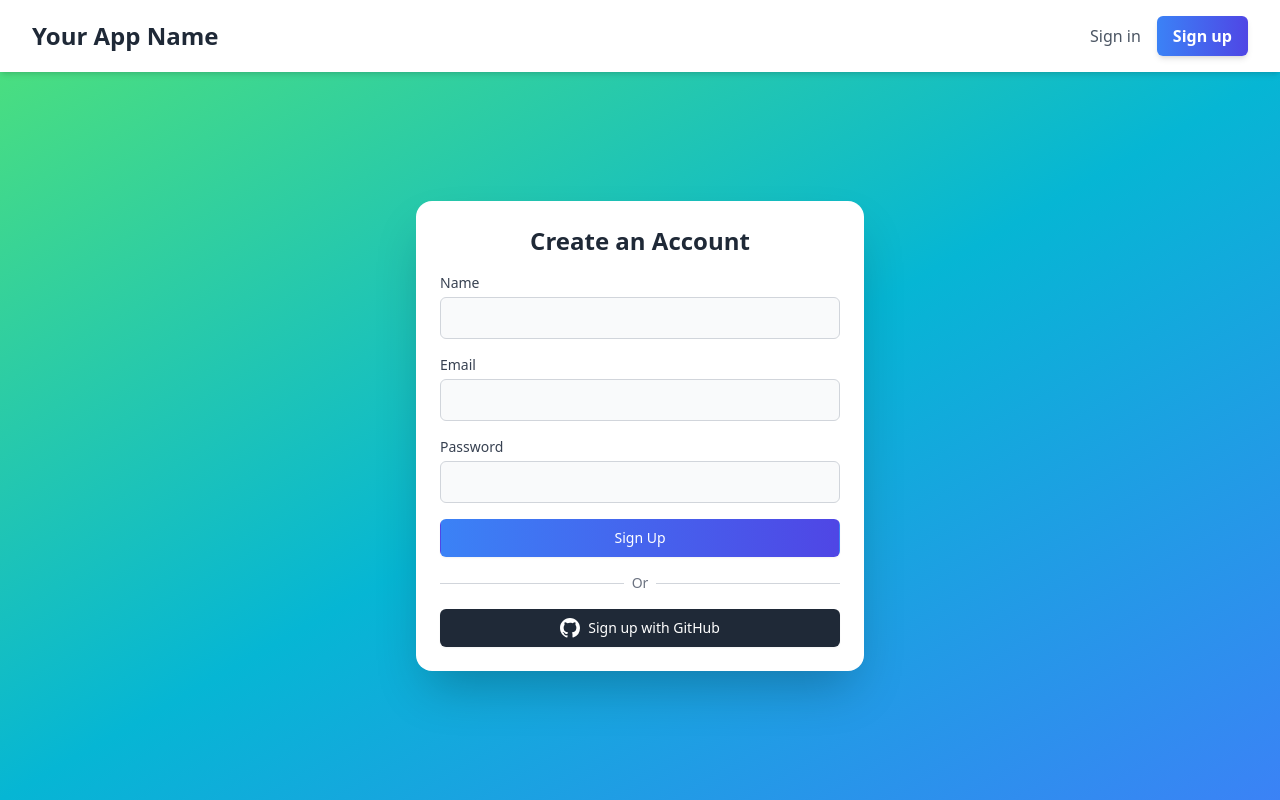
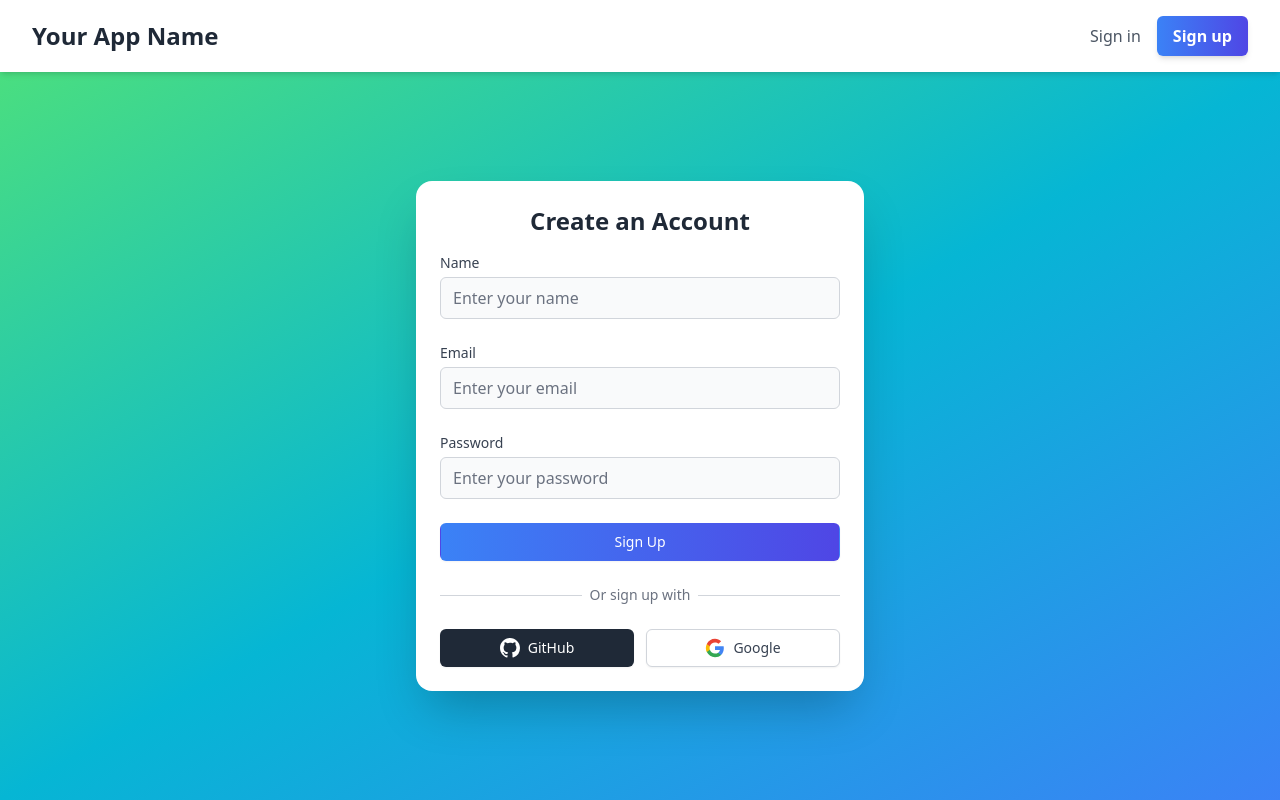
Before and after one commit to toryoto/next-auth, a Next.js app: page /signup in a window 1280 px wide. Built offline with nearby package versions, Linux system fonts and the light colour scheme; no server answers.

Commit message:
Google Auth

```diff
--- /dev/null
+++ b/src/app/components/LoadingSpinner.tsx
@@ -0,0 +1,6 @@
+export const LoadingSpinner = ({ color = 'white' }) => (
+  <svg className="animate-spin h-5 w-5" xmlns="http://www.w3.org/2000/svg" fill="none" viewBox="0 0 24 24">
+    <circle className="opacity-25" cx="12" cy="12" r="10" stroke="currentColor" strokeWidth="4"></circle>
+    <path className="opacity-75" fill={color} d="M4 12a8 8 0 018-8V0C5.373 0 0 5.373 0 12h4zm2 5.291A7.962 7.962 0 014 12H0c0 3.042 1.135 5.824 3 7.938l3-2.647z"></path>
+  </svg>
+)
--- a/src/app/components/SignInForm.tsx
+++ b/src/app/components/SignInForm.tsx
@@ -3,12 +3,14 @@
 import { useState } from 'react'
 import { useRouter } from 'next/navigation'
 import { createClient } from '@/utils/supabase/client'
+import { LoadingSpinner } from './LoadingSpinner'
 
 export default function SignInForm() {
   const [email, setEmail] = useState('')
   const [password, setPassword] = useState('')
   const [error, setError] = useState<string | null>(null)
   const [isLoading, setIsLoading] = useState(false)
+  const [loadingProvider, setLoadingProvider] = useState<string | null>(null)
   const router = useRouter()
   const supabase = createClient()
 
@@ -25,6 +27,7 @@ export default function SignInForm() {
       if (error) throw error
 
       if (data.session) {
+        console.log(111)
         router.push('/dashboard')
       } else {
         console.error('Session not established after sign in')
@@ -37,25 +40,25 @@ export default function SignInForm() {
     }
   }
 
-  const handleGitHubLogin = async () => {
-    setIsLoading(true)
+  const handleOAuthLogin = async (provider: 'github' | 'google') => {
+    setLoadingProvider(provider)
     try {
       const { data, error } = await supabase.auth.signInWithOAuth({
-        provider: 'github',
+        provider,
         options: {
           redirectTo: `${window.location.origin}/auth/callback`
         }
       })
       if (error) throw error
     } catch (error) {
-      console.error('GitHub login error:', error)
-      alert('Failed to login with GitHub')
-    } finally {
-      setIsLoading(false)
+      console.error(`${provider} login error:`, error)
+      setError(`Failed to login with ${provider}`)
+      setLoadingProvider(null)
     }
   }
 
   return (
+    <div className="space-y-6">
       <form onSubmit={handleSignIn} className="space-y-6">
         <div>
           <label htmlFor="email" className="block text-sm font-medium text-gray-700">
@@ -69,6 +72,7 @@ export default function SignInForm() {
             required
             className="mt-1 block w-full px-3 py-2 bg-gray-50 border border-gray-300 rounded-md text-gray-900 placeholder-gray-500 focus:outline-none focus:ring-2 focus:ring-blue-500 focus:border-blue-500"
             placeholder="Enter your email"
+            disabled={isLoading || loadingProvider !== null}
           />
         </div>
         <div>
@@ -83,19 +87,78 @@ export default function SignInForm() {
             required
             className="mt-1 block w-full px-3 py-2 bg-gray-50 border border-gray-300 rounded-md text-gray-900 placeholder-gray-500 focus:outline-none focus:ring-2 focus:ring-blue-500 focus:border-blue-500"
             placeholder="Enter your password"
+            disabled={isLoading || loadingProvider !== null}
           />
         </div>
         {error && <p className="text-red-600 text-sm">{error}</p>}
         <button
           type="submit"
-        disabled={isLoading}
-        className="w-full flex justify-center py-2 px-4 border border-transparent rounded-md shadow-sm text-sm font-medium text-white bg-gradient-to-r from-blue-500 to-indigo-600 hover:from-blue-600 hover:to-indigo-700 focus:outline-none focus:ring-2 focus:ring-offset-2 focus:ring-blue-500 transition-all duration-200"
+          disabled={isLoading || loadingProvider !== null}
+          className="w-full flex justify-center items-center py-2 px-4 border border-transparent rounded-md shadow-sm text-sm font-medium text-white bg-gradient-to-r from-blue-500 to-indigo-600 hover:from-blue-600 hover:to-indigo-700 focus:outline-none focus:ring-2 focus:ring-offset-2 focus:ring-blue-500 transition-all duration-200"
         >
-        {isLoading ? 'Signing In...' : 'Sign In'}
-      </button>
-      <button onClick={handleGitHubLogin} disabled={isLoading}>
-        {isLoading ? 'Loading...' : 'Login with GitHub'}
+          {isLoading ? (
+            <>
+              <LoadingSpinner />
+              <span className="ml-2">Signing In...</span>
+            </>
+          ) : (
+            'Sign In'
+          )}
         </button>
       </form>
+
+      <div className="relative">
+        <div className="absolute inset-0 flex items-center">
+          <div className="w-full border-t border-gray-300"></div>
+        </div>
+        <div className="relative flex justify-center text-sm">
+          <span className="px-2 bg-white text-gray-500">Or sign up with</span>
+        </div>
+      </div>
+
+      <div className="grid grid-cols-2 gap-3">
+        <button
+          onClick={() => handleOAuthLogin('github')}
+          disabled={isLoading || loadingProvider !== null}
+          className="w-full flex justify-center items-center py-2 px-4 border border-transparent rounded-md shadow-sm text-sm font-medium text-white bg-gray-800 hover:bg-gray-700 focus:outline-none focus:ring-2 focus:ring-offset-2 focus:ring-gray-500 transition-all duration-200"
+        >
+          {loadingProvider === 'github' ? (
+            <>
+              <LoadingSpinner color="white" />
+              <span className="ml-2">Connecting...</span>
+            </>
+          ) : (
+            <>
+              <svg className="w-5 h-5 mr-2" fill="currentColor" viewBox="0 0 20 20" aria-hidden="true">
+                <path fillRule="evenodd" d="M10 0C4.477 0 0 4.484 0 10.017c0 4.425 2.865 8.18 6.839 9.504.5.092.682-.217.682-.483 0-.237-.008-.868-.013-1.703-2.782.605-3.369-1.343-3.369-1.343-.454-1.158-1.11-1.466-1.11-1.466-.908-.62.069-.608.069-.608 1.003.07 1.531 1.032 1.531 1.032.892 1.53 2.341 1.088 2.91.832.092-.647.35-1.088.636-1.338-2.22-.253-4.555-1.113-4.555-4.951 0-1.093.39-1.988 1.029-2.688-.103-.253-.446-1.272.098-2.65 0 0 .84-.27 2.75 1.026A9.564 9.564 0 0110 4.844c.85.004 1.705.115 2.504.337 1.909-1.296 2.747-1.027 2.747-1.027.546 1.379.203 2.398.1 2.651.64.7 1.028 1.595 1.028 2.688 0 3.848-2.339 4.695-4.566 4.942.359.31.678.921.678 1.856 0 1.338-.012 2.419-.012 2.747 0 .268.18.58.688.482A10.019 10.019 0 0020 10.017C20 4.484 15.522 0 10 0z" clipRule="evenodd" />
+              </svg>
+              <span>GitHub</span>
+            </>
+          )}
+        </button>
+        <button
+          onClick={() => handleOAuthLogin('google')}
+          disabled={isLoading || loadingProvider !== null}
+          className="w-full flex justify-center items-center py-2 px-4 border border-gray-300 rounded-md shadow-sm text-sm font-medium text-gray-700 bg-white hover:bg-gray-50 focus:outline-none focus:ring-2 focus:ring-offset-2 focus:ring-blue-500 transition-all duration-200"
+        >
+          {loadingProvider === 'google' ? (
+            <>
+              <LoadingSpinner color="#4285F4" />
+              <span className="ml-2">Connecting...</span>
+            </>
+          ) : (
+            <>
+              <svg className="w-5 h-5 mr-2" viewBox="0 0 24 24" xmlns="http://www.w3.org/2000/svg">
+                <path d="M22.56 12.25c0-.78-.07-1.53-.2-2.25H12v4.26h5.92c-.26 1.37-1.04 2.53-2.21 3.31v2.77h3.57c2.08-1.92 3.28-4.74 3.28-8.09z" fill="#4285F4"/>
+                <path d="M12 23c2.97 0 5.46-.98 7.28-2.66l-3.57-2.77c-.98.66-2.23 1.06-3.71 1.06-2.86 0-5.29-1.93-6.16-4.53H2.18v2.84C3.99 20.53 7.7 23 12 23z" fill="#34A853"/>
+                <path d="M5.84 14.09c-.22-.66-.35-1.36-.35-2.09s.13-1.43.35-2.09V7.07H2.18C1.43 8.55 1 10.22 1 12s.43 3.45 1.18 4.93l2.85-2.22.81-.62z" fill="#FBBC05"/>
+                <path d="M12 5.38c1.62 0 3.06.56 4.21 1.64l3.15-3.15C17.45 2.09 14.97 1 12 1 7.7 1 3.99 3.47 2.18 7.07l3.66 2.84c.87-2.6 3.3-4.53 6.16-4.53z" fill="#EA4335"/>
+              </svg>
+              <span>Google</span>
+            </>
+          )}
+        </button>
+      </div>
+    </div>
   )
 }
--- a/src/app/components/SignUpForm.tsx
+++ b/src/app/components/SignUpForm.tsx
@@ -3,6 +3,7 @@
 import { useState } from 'react'
 import { useRouter } from 'next/navigation'
 import { createClient } from '@/utils/supabase/client'
+import { LoadingSpinner } from './LoadingSpinner'
 
 export default function SignUpForm() {
   const [email, setEmail] = useState('')
@@ -10,6 +11,7 @@ export default function SignUpForm() {
   const [name, setName] = useState('')
   const [error, setError] = useState<string | null>(null)
   const [isLoading, setIsLoading] = useState(false)
+  const [loadingProvider, setLoadingProvider] = useState<string | null>(null)
   const router = useRouter()
   const supabase = createClient()
 
@@ -45,33 +47,31 @@ export default function SignUpForm() {
     }
   }
 
-  const handleGitHubSignUp = async () => {
-    setError(null)
-    setIsLoading(true)
-
+  const handleOAuthSignUp = async (provider: 'github' | 'google') => {
+    setLoadingProvider(provider)
     try {
       const { data, error } = await supabase.auth.signInWithOAuth({
-        provider: 'github',
+        provider,
         options: {
           redirectTo: `${window.location.origin}/auth/callback`
         }
       })
-
       if (error) throw error
-
-    } catch (error: any) {
-      console.error('Error signing up with GitHub:', error.message)
-      setError('An error occurred during GitHub sign-up. Please try again.')
-      setIsLoading(false)
+    } catch (error) {
+      console.error(`${provider} signup error:`, error)
+      setError(`Failed to sign up with ${provider}`)
+    } finally {
+      setLoadingProvider(null)
     }
   }
 
   return (
-    <div className="space-y-4">
-      <form onSubmit={handleSignUp} className="space-y-4">
-        {error && <p className="text-red-500 text-sm">{error}</p>}
+    <div className="space-y-6">
+      <form onSubmit={handleSignUp} className="space-y-6">
         <div>
-          <label htmlFor="name" className="block text-sm font-medium text-gray-700">Name</label>
+          <label htmlFor="name" className="block text-sm font-medium text-gray-700">
+            Name
+          </label>
           <input
             id="name"
             type="text"
@@ -79,10 +79,14 @@ export default function SignUpForm() {
             onChange={(e) => setName(e.target.value)}
             required
             className="mt-1 block w-full px-3 py-2 bg-gray-50 border border-gray-300 rounded-md text-gray-900 placeholder-gray-500 focus:outline-none focus:ring-2 focus:ring-blue-500 focus:border-blue-500"
+            placeholder="Enter your name"
+            disabled={isLoading || loadingProvider !== null}
           />
         </div>
         <div>
-          <label htmlFor="email" className="block text-sm font-medium text-gray-700">Email</label>
+          <label htmlFor="email" className="block text-sm font-medium text-gray-700">
+            Email
+          </label>
           <input
             id="email"
             type="email"
@@ -90,10 +94,14 @@ export default function SignUpForm() {
             onChange={(e) => setEmail(e.target.value)}
             required
             className="mt-1 block w-full px-3 py-2 bg-gray-50 border border-gray-300 rounded-md text-gray-900 placeholder-gray-500 focus:outline-none focus:ring-2 focus:ring-blue-500 focus:border-blue-500"
+            placeholder="Enter your email"
+            disabled={isLoading || loadingProvider !== null}
           />
         </div>
         <div>
-          <label htmlFor="password" className="block text-sm font-medium text-gray-700">Password</label>
+          <label htmlFor="password" className="block text-sm font-medium text-gray-700">
+            Password
+          </label>
           <input
             id="password"
             type="password"
@@ -101,34 +109,79 @@ export default function SignUpForm() {
             onChange={(e) => setPassword(e.target.value)}
             required
             className="mt-1 block w-full px-3 py-2 bg-gray-50 border border-gray-300 rounded-md text-gray-900 placeholder-gray-500 focus:outline-none focus:ring-2 focus:ring-blue-500 focus:border-blue-500"
+            placeholder="Enter your password"
+            disabled={isLoading || loadingProvider !== null}
           />
         </div>
+        {error && <p className="text-red-600 text-sm">{error}</p>}
         <button
           type="submit"
-          className="w-full flex justify-center py-2 px-4 border border-transparent rounded-md shadow-sm text-sm font-medium text-white bg-gradient-to-r from-blue-500 to-indigo-600 hover:from-blue-600 hover:to-indigo-700 focus:outline-none focus:ring-2 focus:ring-offset-2 focus:ring-blue-500 transition-all duration-200"
-          disabled={isLoading}
+          disabled={isLoading || loadingProvider !== null}
+          className="w-full flex justify-center items-center py-2 px-4 border border-transparent rounded-md shadow-sm text-sm font-medium text-white bg-gradient-to-r from-blue-500 to-indigo-600 hover:from-blue-600 hover:to-indigo-700 focus:outline-none focus:ring-2 focus:ring-offset-2 focus:ring-blue-500 transition-all duration-200"
         >
-          {isLoading ? 'Signing Up...' : 'Sign Up'}
+          {isLoading ? (
+            <>
+              <LoadingSpinner />
+              <span className="ml-2">Signing Up...</span>
+            </>
+          ) : (
+            'Sign Up'
+          )}
         </button>
       </form>
+
       <div className="relative">
         <div className="absolute inset-0 flex items-center">
           <div className="w-full border-t border-gray-300"></div>
         </div>
         <div className="relative flex justify-center text-sm">
-          <span className="px-2 bg-white text-gray-500">Or</span>
+          <span className="px-2 bg-white text-gray-500">Or sign up with</span>
         </div>
       </div>
+
+      <div className="grid grid-cols-2 gap-3">
         <button
-        onClick={handleGitHubSignUp}
+          onClick={() => handleOAuthSignUp('github')}
+          disabled={isLoading || loadingProvider !== null}
           className="w-full flex justify-center items-center py-2 px-4 border border-transparent rounded-md shadow-sm text-sm font-medium text-white bg-gray-800 hover:bg-gray-700 focus:outline-none focus:ring-2 focus:ring-offset-2 focus:ring-gray-500 transition-all duration-200"
-        disabled={isLoading}
         >
+          {loadingProvider === 'github' ? (
+            <>
+              <LoadingSpinner color="white" />
+              <span className="ml-2">Connecting...</span>
+            </>
+          ) : (
+            <>
               <svg className="w-5 h-5 mr-2" fill="currentColor" viewBox="0 0 20 20" aria-hidden="true">
                 <path fillRule="evenodd" d="M10 0C4.477 0 0 4.484 0 10.017c0 4.425 2.865 8.18 6.839 9.504.5.092.682-.217.682-.483 0-.237-.008-.868-.013-1.703-2.782.605-3.369-1.343-3.369-1.343-.454-1.158-1.11-1.466-1.11-1.466-.908-.62.069-.608.069-.608 1.003.07 1.531 1.032 1.531 1.032.892 1.53 2.341 1.088 2.91.832.092-.647.35-1.088.636-1.338-2.22-.253-4.555-1.113-4.555-4.951 0-1.093.39-1.988 1.029-2.688-.103-.253-.446-1.272.098-2.65 0 0 .84-.27 2.75 1.026A9.564 9.564 0 0110 4.844c.85.004 1.705.115 2.504.337 1.909-1.296 2.747-1.027 2.747-1.027.546 1.379.203 2.398.1 2.651.64.7 1.028 1.595 1.028 2.688 0 3.848-2.339 4.695-4.566 4.942.359.31.678.921.678 1.856 0 1.338-.012 2.419-.012 2.747 0 .268.18.58.688.482A10.019 10.019 0 0020 10.017C20 4.484 15.522 0 10 0z" clipRule="evenodd" />
               </svg>
-        Sign up with GitHub
+              <span>GitHub</span>
+            </>
+          )}
         </button>
+        <button
+          onClick={() => handleOAuthSignUp('google')}
+          disabled={isLoading || loadingProvider !== null}
+          className="w-full flex justify-center items-center py-2 px-4 border border-gray-300 rounded-md shadow-sm text-sm font-medium text-gray-700 bg-white hover:bg-gray-50 focus:outline-none focus:ring-2 focus:ring-offset-2 focus:ring-blue-500 transition-all duration-200"
+        >
+          {loadingProvider === 'google' ? (
+            <>
+              <LoadingSpinner color="#4285F4" />
+              <span className="ml-2">Connecting...</span>
+            </>
+          ) : (
+            <>
+              <svg className="w-5 h-5 mr-2" viewBox="0 0 24 24" xmlns="http://www.w3.org/2000/svg">
+                <path d="M22.56 12.25c0-.78-.07-1.53-.2-2.25H12v4.26h5.92c-.26 1.37-1.04 2.53-2.21 3.31v2.77h3.57c2.08-1.92 3.28-4.74 3.28-8.09z" fill="#4285F4"/>
+                <path d="M12 23c2.97 0 5.46-.98 7.28-2.66l-3.57-2.77c-.98.66-2.23 1.06-3.71 1.06-2.86 0-5.29-1.93-6.16-4.53H2.18v2.84C3.99 20.53 7.7 23 12 23z" fill="#34A853"/>
+                <path d="M5.84 14.09c-.22-.66-.35-1.36-.35-2.09s.13-1.43.35-2.09V7.07H2.18C1.43 8.55 1 10.22 1 12s.43 3.45 1.18 4.93l2.85-2.22.81-.62z" fill="#FBBC05"/>
+                <path d="M12 5.38c1.62 0 3.06.56 4.21 1.64l3.15-3.15C17.45 2.09 14.97 1 12 1 7.7 1 3.99 3.47 2.18 7.07l3.66 2.84c.87-2.6 3.3-4.53 6.16-4.53z" fill="#EA4335"/>
+              </svg>
+              <span>Google</span>
+            </>
+          )}
+        </button>
+      </div>
     </div>
   )
 }
```
Also changed, not shown: src/utils/supabase/middleware.ts (+2 -21 lines). Lines whose indentation alone changed are shown as unchanged.
